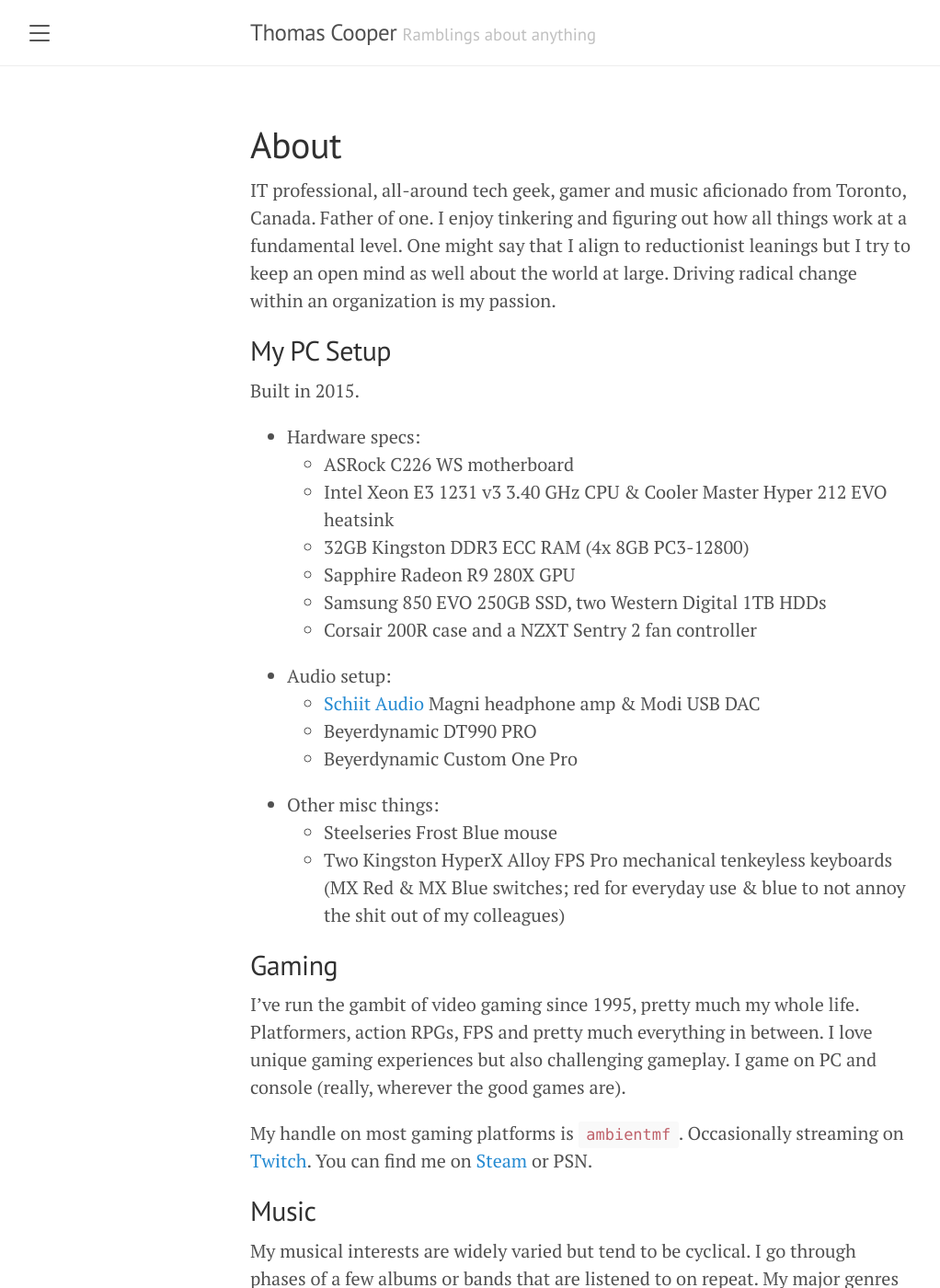
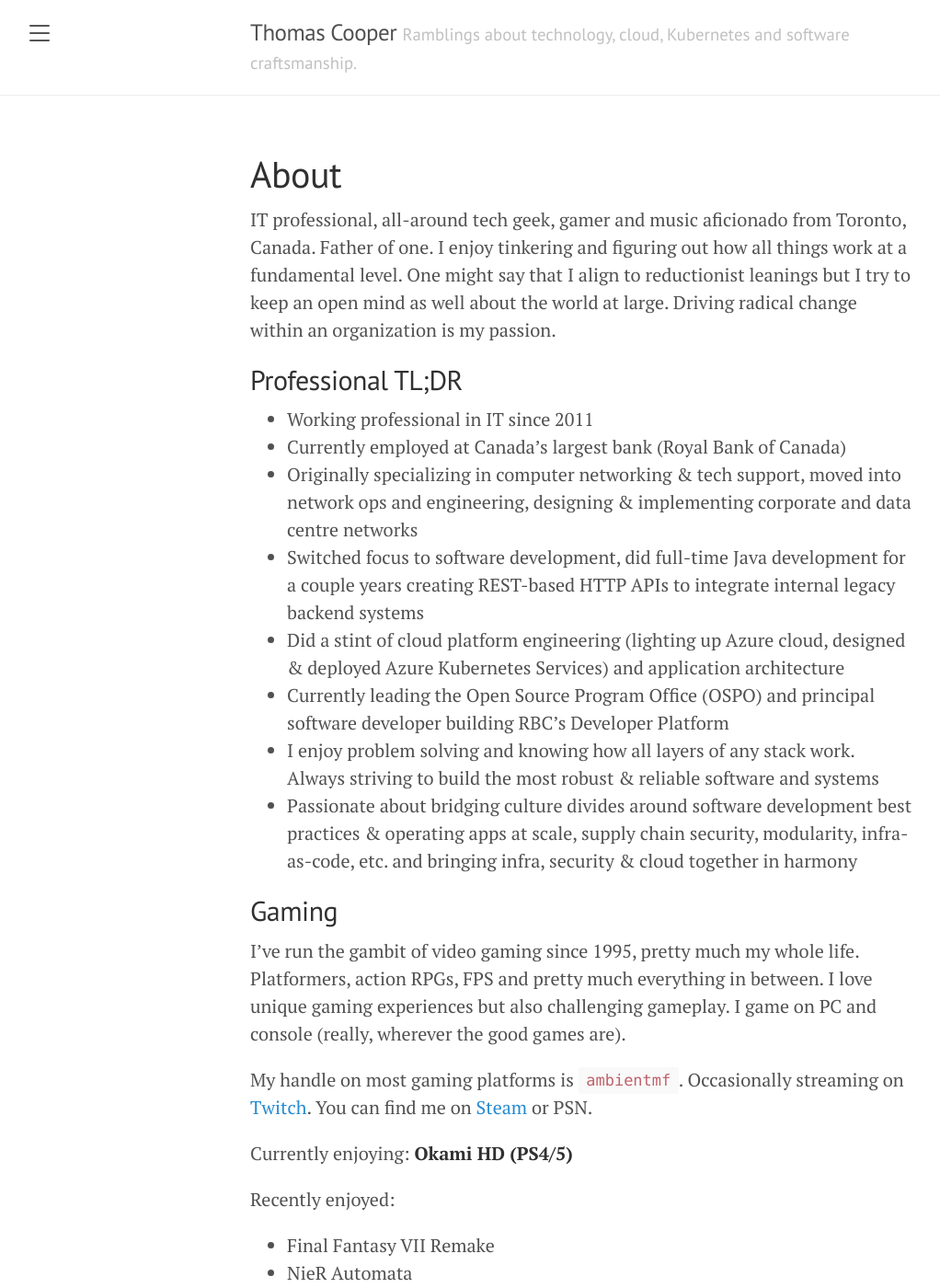
Before and after one commit to coopernetes/coopernetes.github.io, a Jekyll site: the page built from about.md, in a window 1280 px wide and 1400 px high. Shown: the whole window at 92% size, without its empty margins (8-1030 px from the left). Built offline with Jekyll 4.4.1, drawn with Linux system fonts in a browser that asks for light colours; some of the changed text lies outside the part shown.

Commit message:
update URL & about page

```diff
--- a/_config.yml
+++ b/_config.yml
@@ -1,9 +1,9 @@
 # Setup
 title: Thomas Cooper
-tagline: Ramblings about anything
+tagline: Ramblings about technology, cloud, Kubernetes and software craftsmanship.
 description: >-
   Technology, cloud, Kubernetes and software craftsmanship. Gaming, music and other random stuff.
-url: https://coopernetes.github.io
+url: https://blog.coopernetes.ca
 baseurl:             ''
 paginate:            5
 permalink:           pretty
--- a/about.md
+++ b/about.md
@@ -3,29 +3,31 @@ layout: page
 title: About
 permalink: /about/
 ---
+
 IT professional, all-around tech geek, gamer and music aficionado from Toronto, Canada. Father of one. I enjoy tinkering and figuring out how all things work at a fundamental level. One might say that I align to reductionist leanings but I try to keep an open mind as well about the world at large. Driving radical change within an organization is my passion.
 
-## My PC Setup
-Built in 2015.
-* Hardware specs:
-  - ASRock C226 WS motherboard
-  - Intel Xeon E3 1231 v3 3.40 GHz CPU & Cooler Master Hyper 212 EVO heatsink
-  - 32GB Kingston DDR3 ECC RAM (4x 8GB PC3-12800)
-  - Sapphire Radeon R9 280X GPU
-  - Samsung 850 EVO 250GB SSD, two Western Digital 1TB HDDs
-  - Corsair 200R case and a NZXT Sentry 2 fan controller
-* Audio setup:
-  - [Schiit Audio](https://www.schiit.com/) Magni headphone amp & Modi USB DAC
-  - Beyerdynamic DT990 PRO
-  - Beyerdynamic Custom One Pro
-* Other misc things:
-  - Steelseries Frost Blue mouse
-  - Two Kingston HyperX Alloy FPS Pro mechanical tenkeyless keyboards (MX Red & MX Blue switches; red for everyday use & blue to not annoy the shit out of my colleagues)
+## Professional TL;DR
+* Working professional in IT since 2011
+* Currently employed at Canada's largest bank (Royal Bank of Canada)
+* Originally specializing in computer networking & tech support, moved into network ops and engineering, designing & implementing corporate and data centre networks
+* Switched focus to software development, did full-time Java development for a couple years creating REST-based HTTP APIs to integrate internal legacy backend systems
+* Did a stint of cloud platform engineering (lighting up Azure cloud, designed & deployed Azure Kubernetes Services) and application architecture
+* Currently leading the Open Source Program Office (OSPO) and principal software developer building RBC's Developer Platform
+* I enjoy problem solving and knowing how all layers of any stack work. Always striving to build the most robust & reliable software and systems
+* Passionate about bridging culture divides around software development best practices & operating apps at scale, supply chain security, modularity, infra-as-code, etc. and bringing infra, security & cloud together in harmony
 
 ## Gaming
 I've run the gambit of video gaming since 1995, pretty much my whole life. Platformers, action RPGs, FPS and pretty much everything in between. I love unique gaming experiences but also challenging gameplay. I game on PC and console (really, wherever the good games are).
 
 My handle on most gaming platforms is `ambientmf`. Occasionally streaming on [Twitch](https://www.twitch.tv/ambientmf). You can find me on [Steam](https://steamcommunity.com/id/ambientmf) or PSN.
+
+Currently enjoying: **Okami HD (PS4/5)**
+
+Recently enjoyed:
+
+- Final Fantasy VII Remake
+- NieR Automata
+- NieR Replicant ver 1.22474487139
 
 ## Music
 My musical interests are widely varied but tend to be cyclical. I go through phases of a few albums or bands that are listened to on repeat. My major genres of interest as a listener are:
@@ -41,11 +43,3 @@ I'll publish some playlists of essential albums and genre lists in the future. I
 You can follow me on [Spotify](https://open.spotify.com/user/skfps8h9c0jkrvjiuaxrb2bkd?si=e5CNyUDcQcW7ugHH0tLFjw) where you'll find a bunch of random playlists & list of favourite albums depending on my mood. I need to organize it better for it to be useful. [Last.fm](https://www.last.fm/user/ambientmf) has most of my historical charts of that's of interest as well.
 
 I have been playing acoustic guitar since about 2006. Am largely self-taught with no formal musical training. I also dabble in electronic music production.
-
-## Professional details
-* IT professional since 2011
-* Started out in computer networking doing tech support, then network ops into designing & implementing corporate and data centre networks
-* moved up the stack into software development for a couple years doing API development & legacy backend systems integration
-* my current gig is cloud & application architecture
-* I enjoy problem solving and knowing how all layers of any stack work. Always striving to build the most robust & reliable software and systems
-* also solving culture divides around how software should be deployed, how operations should be done using modern tools such as APIs, modularity, infra-as-code, etc. and bringing infra, security & cloud together in harmony
```
